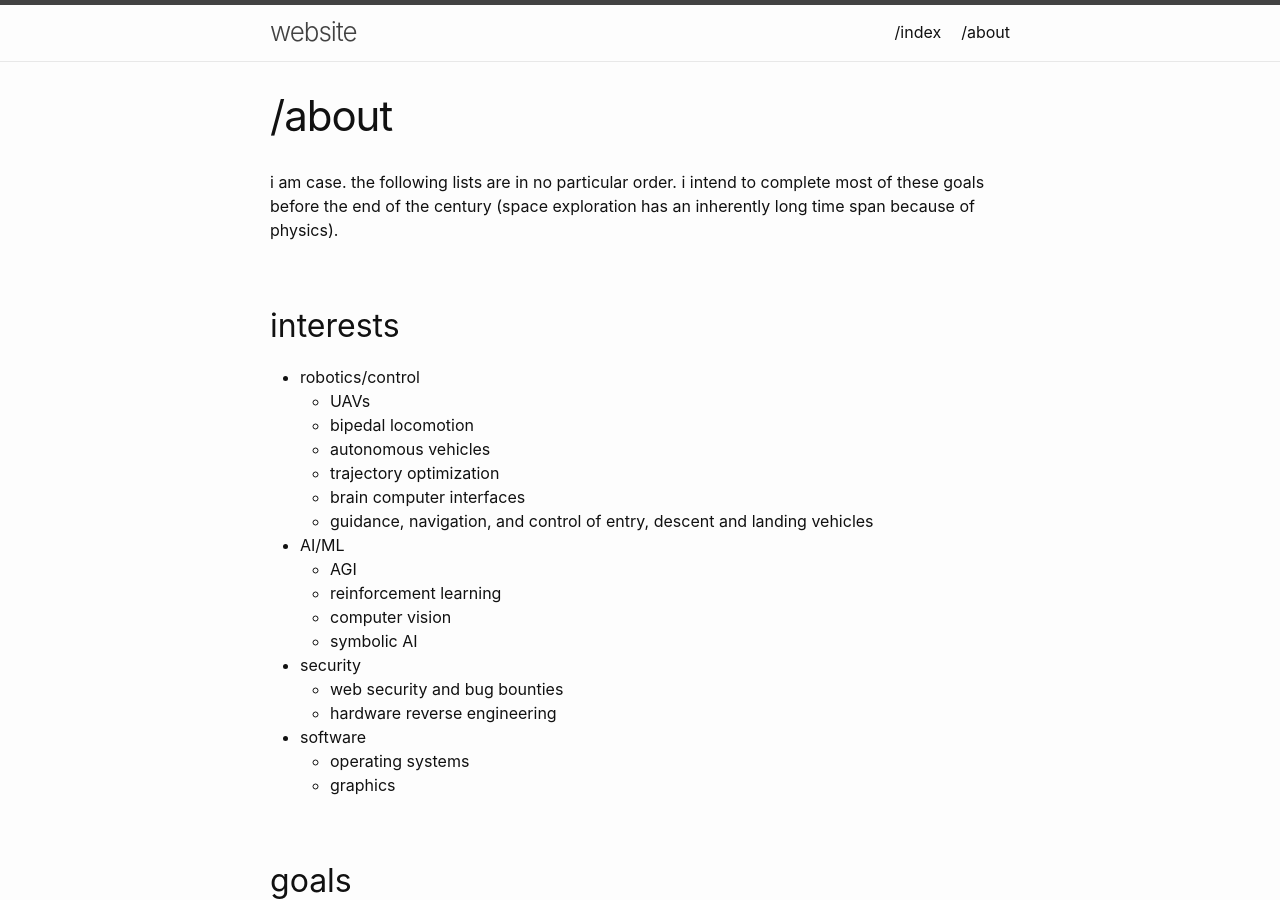
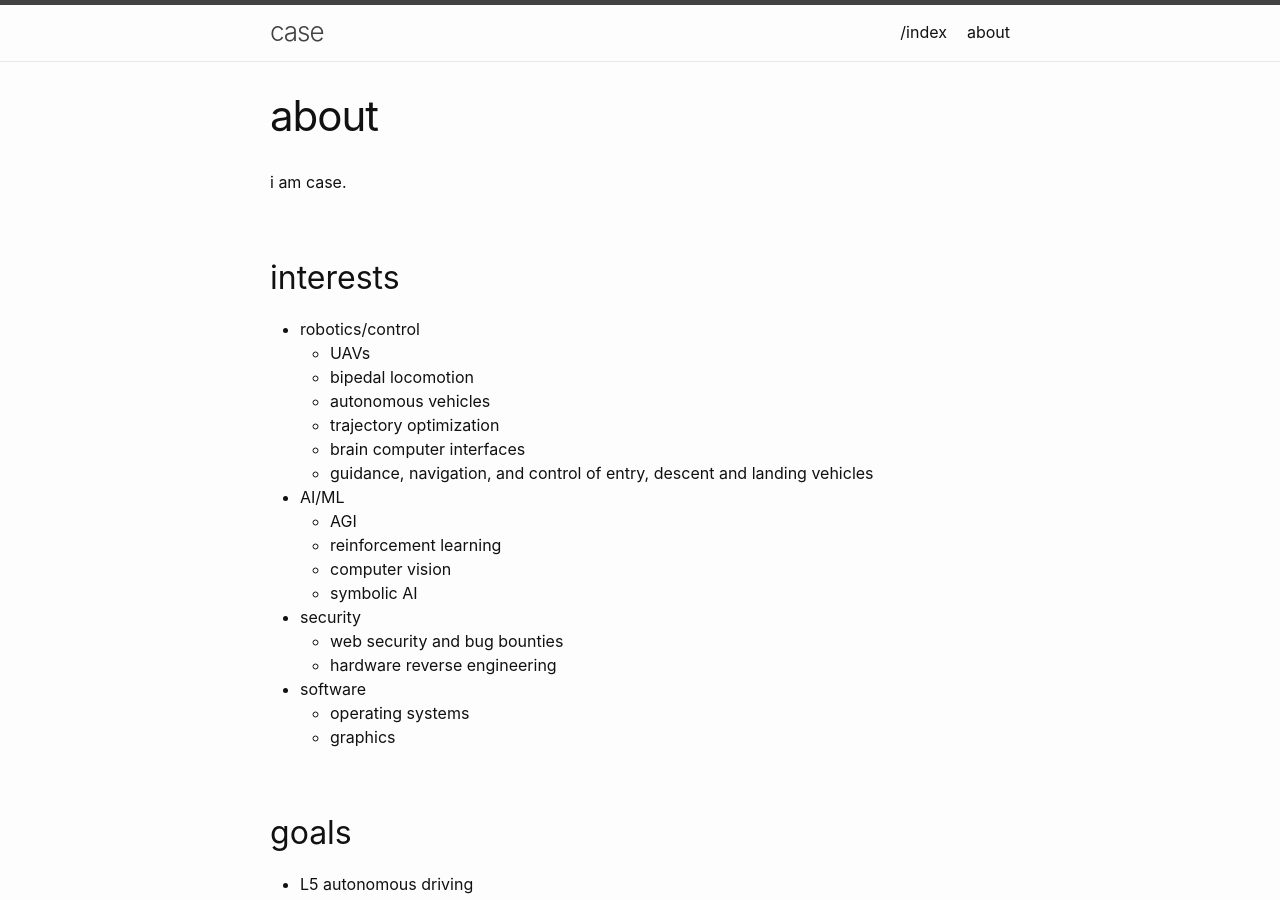
Before and after one commit to case0x00/case0x00.github.io, a Jekyll site: the page built from about.md, in a window 1280 px wide and 900 px high. Built offline with Jekyll 4.4.1, drawn with Linux system fonts in a browser that asks for light colours; some of the changed text lies outside the part shown.

```diff
--- a/_config.yml
+++ b/_config.yml
@@ -1,4 +1,4 @@
-title: website
+title: case
 author:
     name: onlycase
     email: case0x01@protonmail.com
--- a/_layouts/post.html
+++ b/_layouts/post.html
@@ -35,4 +35,5 @@ layout: default
   {%- endif -%}
 
   <a class="u-url" href="{{ page.url | relative_url }}" hidden></a>
+  <script src="https://cdn.mathjax.org/mathjax/latest/MathJax.js?config=TeX-AMS-MML_HTMLorMML" type="text/javascript"></script>
 </article>
--- a/about.md
+++ b/about.md
@@ -1,10 +1,10 @@
 ---
 layout: page
-title: /about
+title: about
 permalink: /about/
 ---
 
-i am case. the following lists are in no particular order. i intend to complete most of these goals before the end of the century (space exploration has an inherently long time span because of physics).
+i am case.
 
 ## interests
 
```
Also changed, not shown: other parts of about.md (+8 -1 lines), _posts/2020-08-20-adaptive-cruise-control.md (added, +6 -0 lines).
